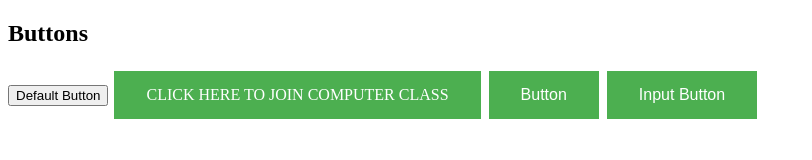
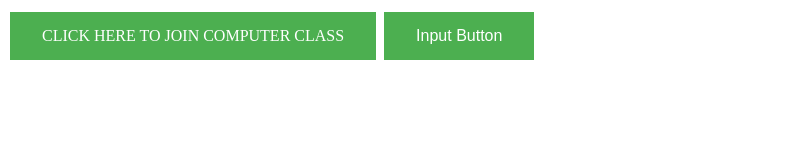
Before and after one commit to saamitupadhye/game-projection-website, a plain HTML site: page index.html in a window 1280 px wide. Shown: the whole page, without its empty margins (0-812 px from the left). Drawn offline with Linux system fonts and the light colour scheme.

Commit message:
Update index.html

```diff
--- a/index.html
+++ b/index.html
@@ -18,11 +18,9 @@
 </head>
 <body>
 
-<h2>Buttons</h2>
 
-<button>Default Button</button>
 <a href="https://meet.google.com/pab-qpnd-dxs" class="button">CLICK HERE TO JOIN COMPUTER CLASS</a>
-<button class="button">Button</button>
+
 <input type="button" class="button" value="Input Button">
 
 </body>
```
